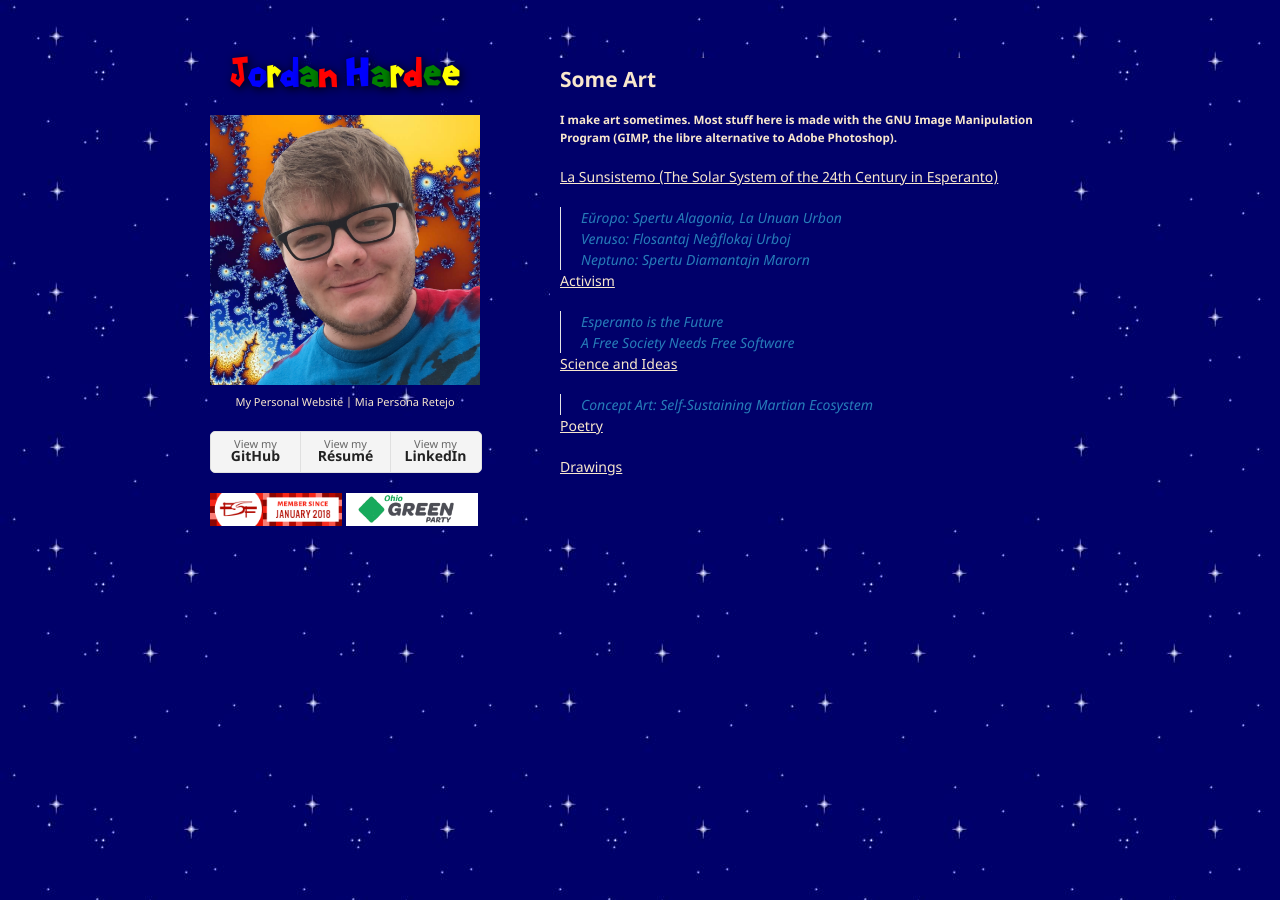
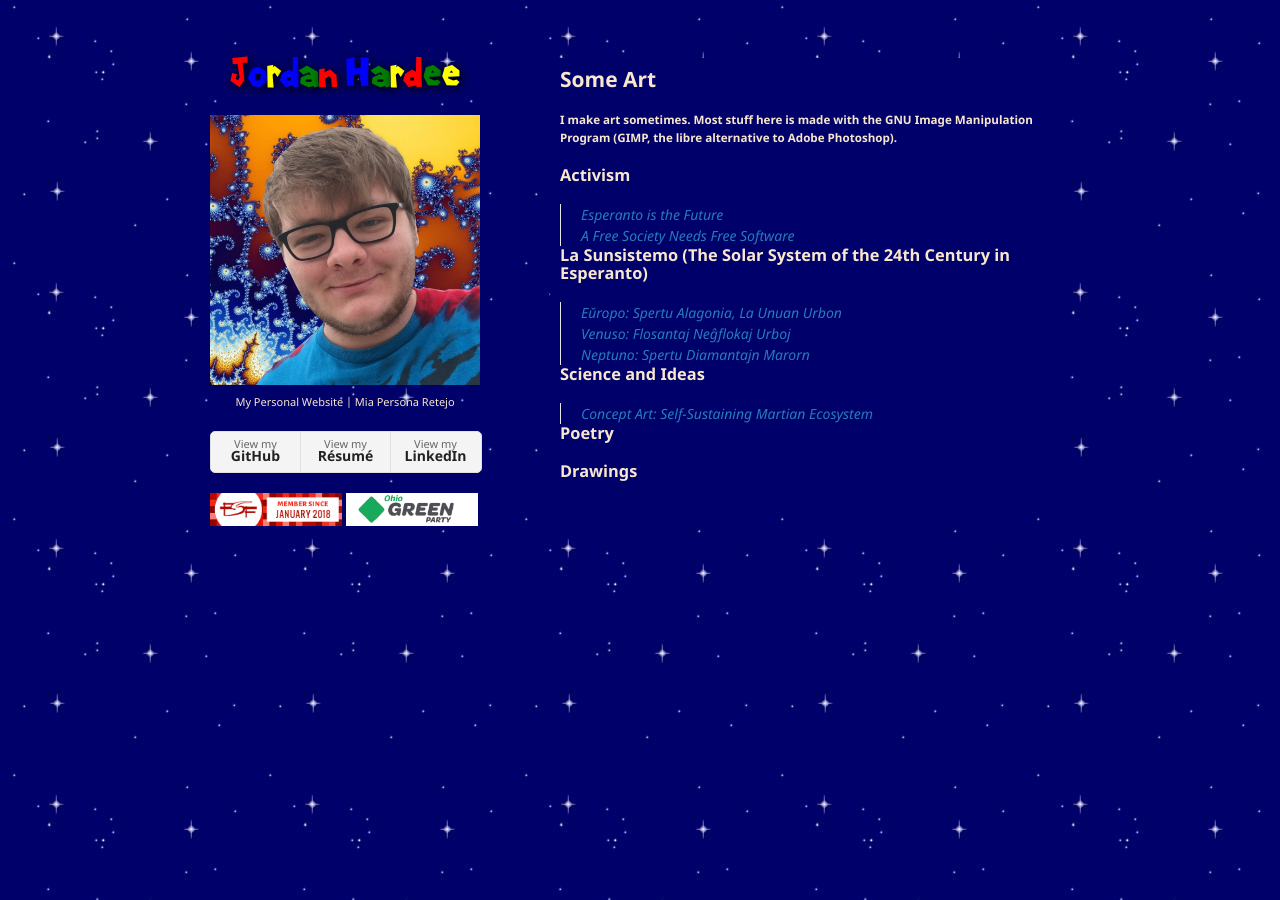
Before and after one commit to jordanhardee/jordanhardee.github.io, a Jekyll site: the page built from art.md, in a window 1280 px wide. Built offline with Jekyll 4.4.1, drawn with Linux system fonts in a browser that asks for light colours; a script that is not in the unit is left out; our own code applies the rules of GitHub Pages for plain Markdown files; some of the changed lines change nothing that is shown.

Commit message:
art page fix

```diff
--- a/art.md
+++ b/art.md
@@ -5,7 +5,13 @@ layout: default
 ## Some Art
 ##### I make art sometimes. Most stuff here is made with the GNU Image Manipulation Program (GIMP, the libre alternative to Adobe Photoshop).
 
-<ins>La Sunsistemo (The Solar System of the 24th Century in Esperanto)</ins>
+<h3>Activism</h3>
+
+<blockquote class="imgur-embed-pub" lang="en" data-id="a/wtBxl1c"  ><a href="//imgur.com/a/wtBxl1c">Esperanto is the Future</a></blockquote><script async src="//s.imgur.com/min/embed.js" charset="utf-8"></script>
+
+<blockquote class="imgur-embed-pub" lang="en" data-id="a/vm9XNlD"  ><a href="//imgur.com/a/vm9XNlD">A Free Society Needs Free Software</a></blockquote><script async src="//s.imgur.com/min/embed.js" charset="utf-8"></script>
+
+<h3>La Sunsistemo (The Solar System of the 24th Century in Esperanto)</h3>
 
 <blockquote class="imgur-embed-pub" lang="en" data-id="a/2NnlaSp"  ><a href="//imgur.com/a/2NnlaSp">Eŭropo: Spertu Alagonia, La Unuan Urbon</a></blockquote><script async src="//s.imgur.com/min/embed.js" charset="utf-8"></script>
 
@@ -13,16 +19,10 @@ layout: default
 
 <blockquote class="imgur-embed-pub" lang="en" data-id="a/uPKZFPK"  ><a href="//imgur.com/a/uPKZFPK">Neptuno: Spertu Diamantajn Marorn</a></blockquote><script async src="//s.imgur.com/min/embed.js" charset="utf-8"></script>
 
-<ins>Activism</ins>
-
-<blockquote class="imgur-embed-pub" lang="en" data-id="a/wtBxl1c"  ><a href="//imgur.com/a/wtBxl1c">Esperanto is the Future</a></blockquote><script async src="//s.imgur.com/min/embed.js" charset="utf-8"></script>
-
-<blockquote class="imgur-embed-pub" lang="en" data-id="a/vm9XNlD"  ><a href="//imgur.com/a/vm9XNlD">A Free Society Needs Free Software</a></blockquote><script async src="//s.imgur.com/min/embed.js" charset="utf-8"></script>
-
-<ins>Science and Ideas</ins>
+<h3>Science and Ideas</h3>
 
 <blockquote class="imgur-embed-pub" lang="en" data-id="a/8McM8Ms"  ><a href="//imgur.com/a/8McM8Ms">Concept Art: Self-Sustaining Martian Ecosystem</a></blockquote><script async src="//s.imgur.com/min/embed.js" charset="utf-8"></script>
 
-<ins>Poetry</ins>
+<h3>Poetry</h3>
 
-<ins>Drawings</ins>
+<h3>Drawings</h3>
```
